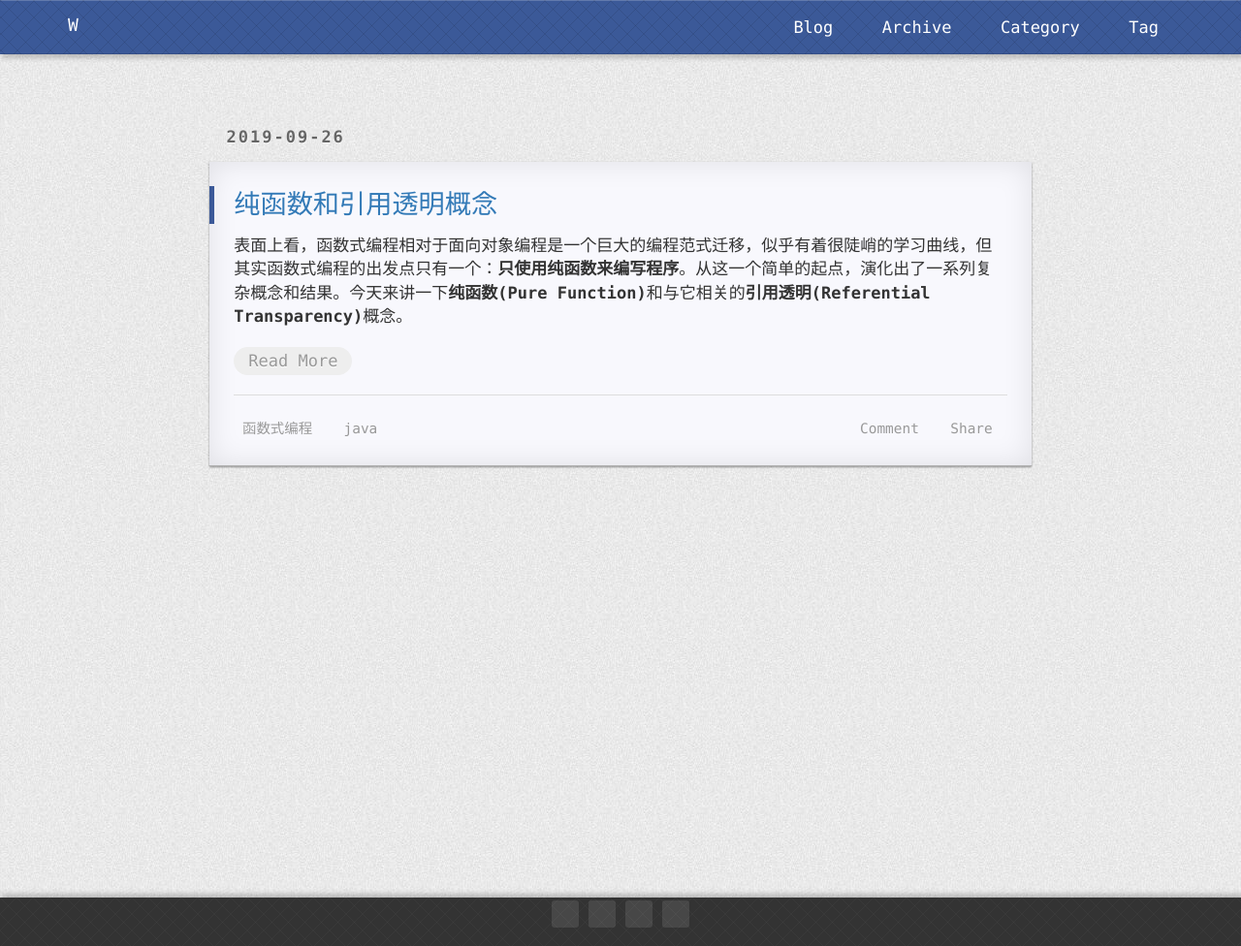
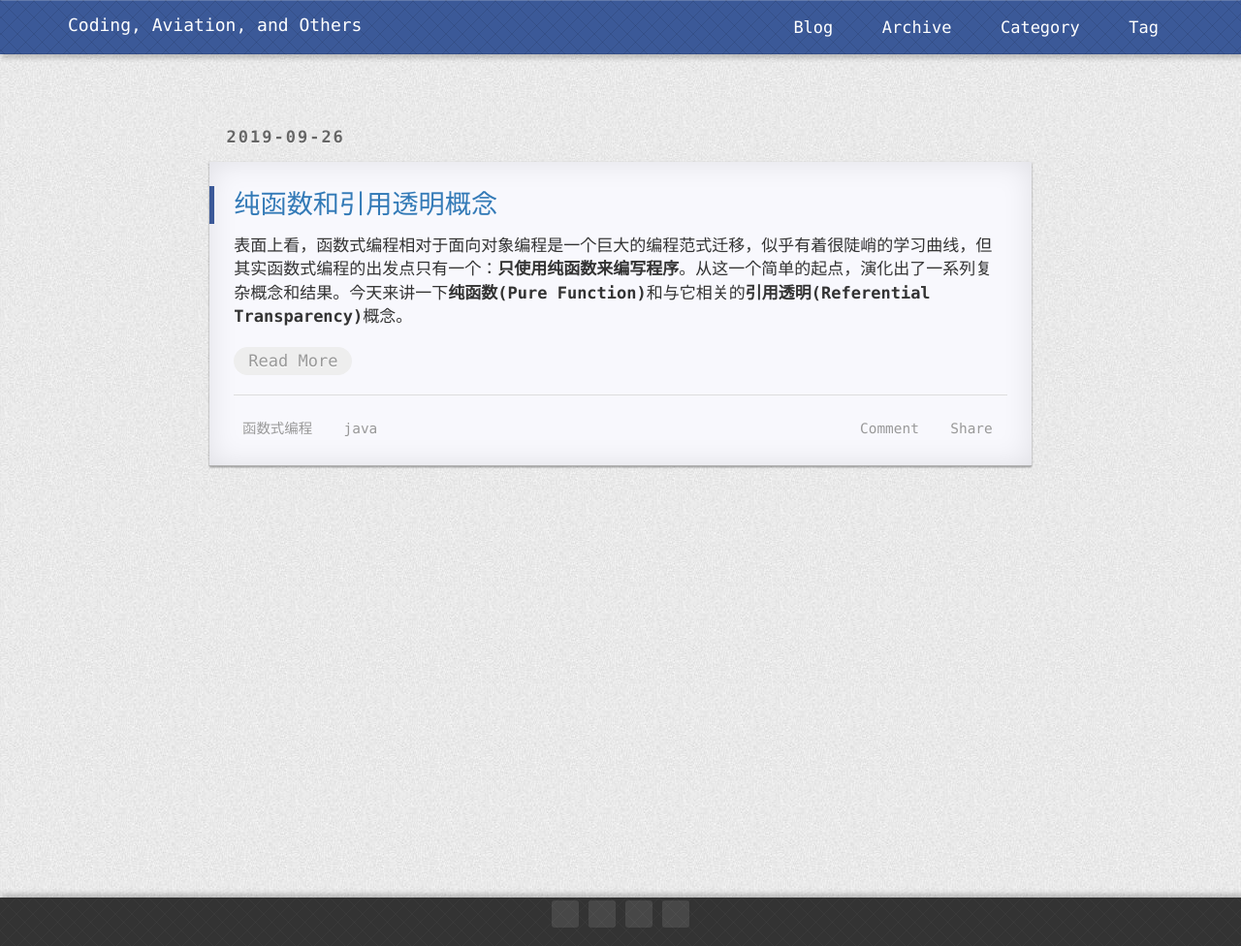
Before and after one commit to caowenwei/caowenwei.github.io, a Jekyll site: the page built from index.html, in a window 1280 px wide. Shown: the whole page at 97% size. Built offline with Jekyll 4.4.1, drawn with Linux system fonts in a browser that asks for light colours; nearby versions of some CDN libraries; the list of posts is cut into pages by our own code; a style sheet for code colours, icons or effects is not loaded.

Commit message:
Update _config.yml

```diff
--- a/_config.yml
+++ b/_config.yml
@@ -25,7 +25,7 @@ defaults:
 
 
 
-title: "W"
+title: "Coding, Aviation, and Others"
 email: 95881192@qq.com
 description: ""
 github:
```
